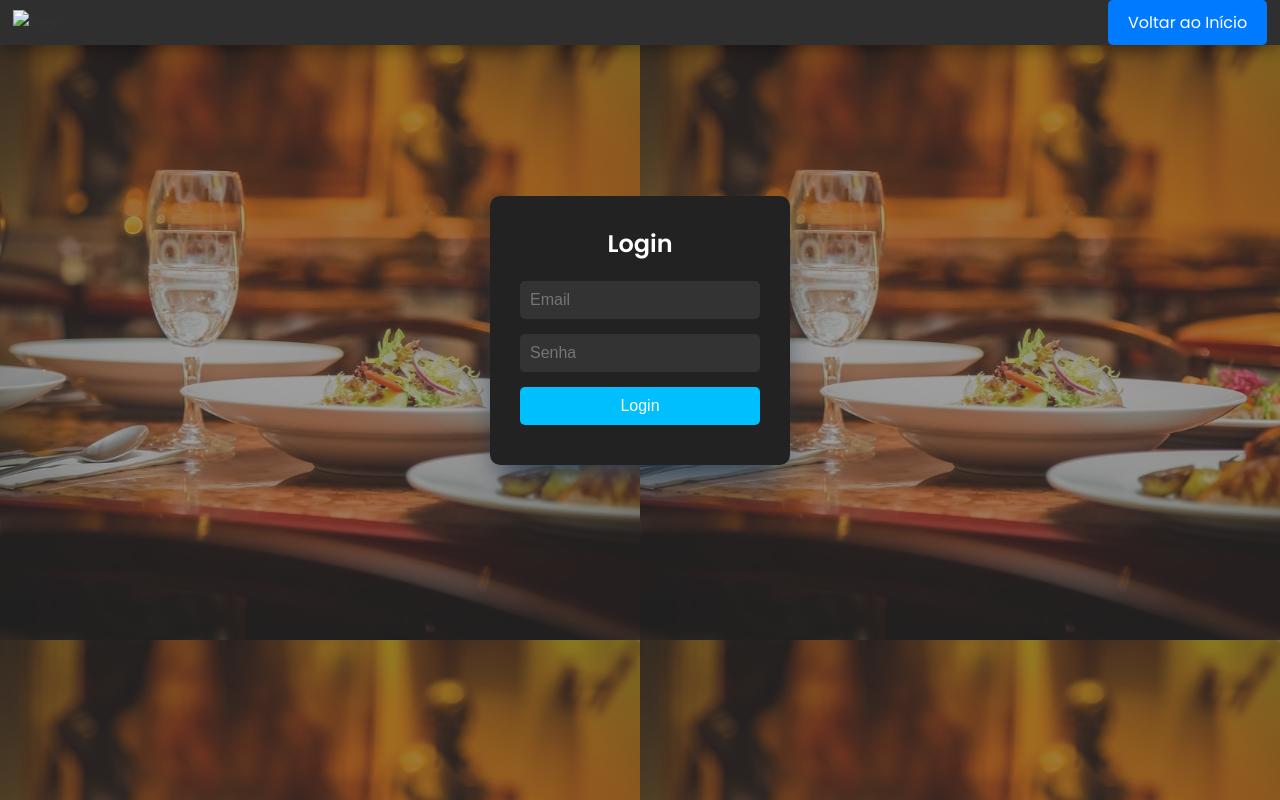
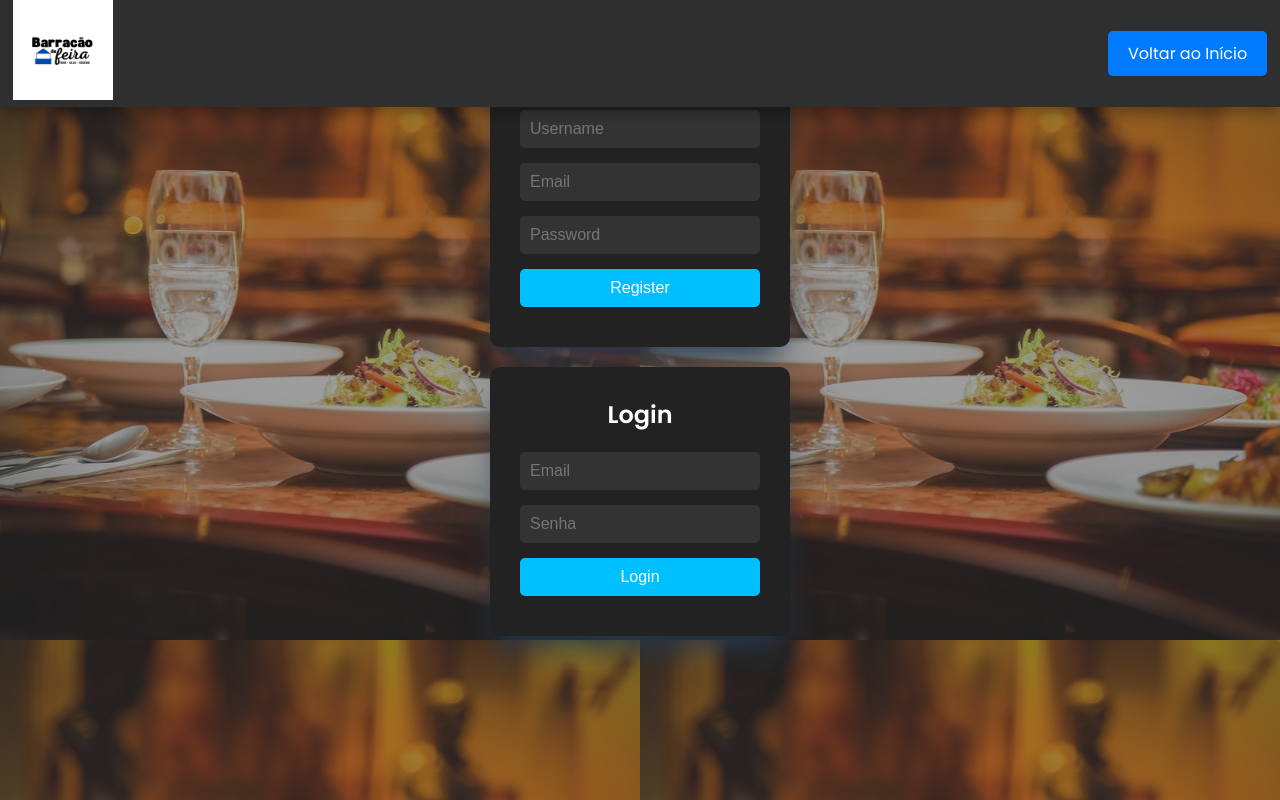
Before and after one commit to Franch62/project-delivery, a plain HTML site: page pages/autenticacao/login.html in a window 1280 px wide. Drawn offline with Linux system fonts and the light colour scheme.

Commit message:
ainda resolvendo

```diff
--- a/pages/autenticacao/login.html
+++ b/pages/autenticacao/login.html
@@ -9,19 +9,19 @@
   <body>
     <header>
       <div class="logo">
-        <img src="./assets/img/logo.png" width="100" alt="logo" />
+        <img src="../../assets/img/logo.png" width="100" alt="logo" />
       </div>
-      <a href="./index.html" class="btn">Voltar ao Início</a>
+      <a href="../../index.html" class="btn">Voltar ao Início</a>
     </header>
 
-    <!-- <div id="register">
+    <div id="register">
       <h2>Register</h2>
       <input type="text" id="reg-username" placeholder="Username" />
       <input type="text" id="reg-email" placeholder="Email" />
       <input type="password" id="reg-password" placeholder="Password" />
       <button onclick="register()">Register</button>
       <p id="register-message"></p>
-    </div> -->
+    </div>
 
     <div id="login">
       <h2>Login</h2>
```
